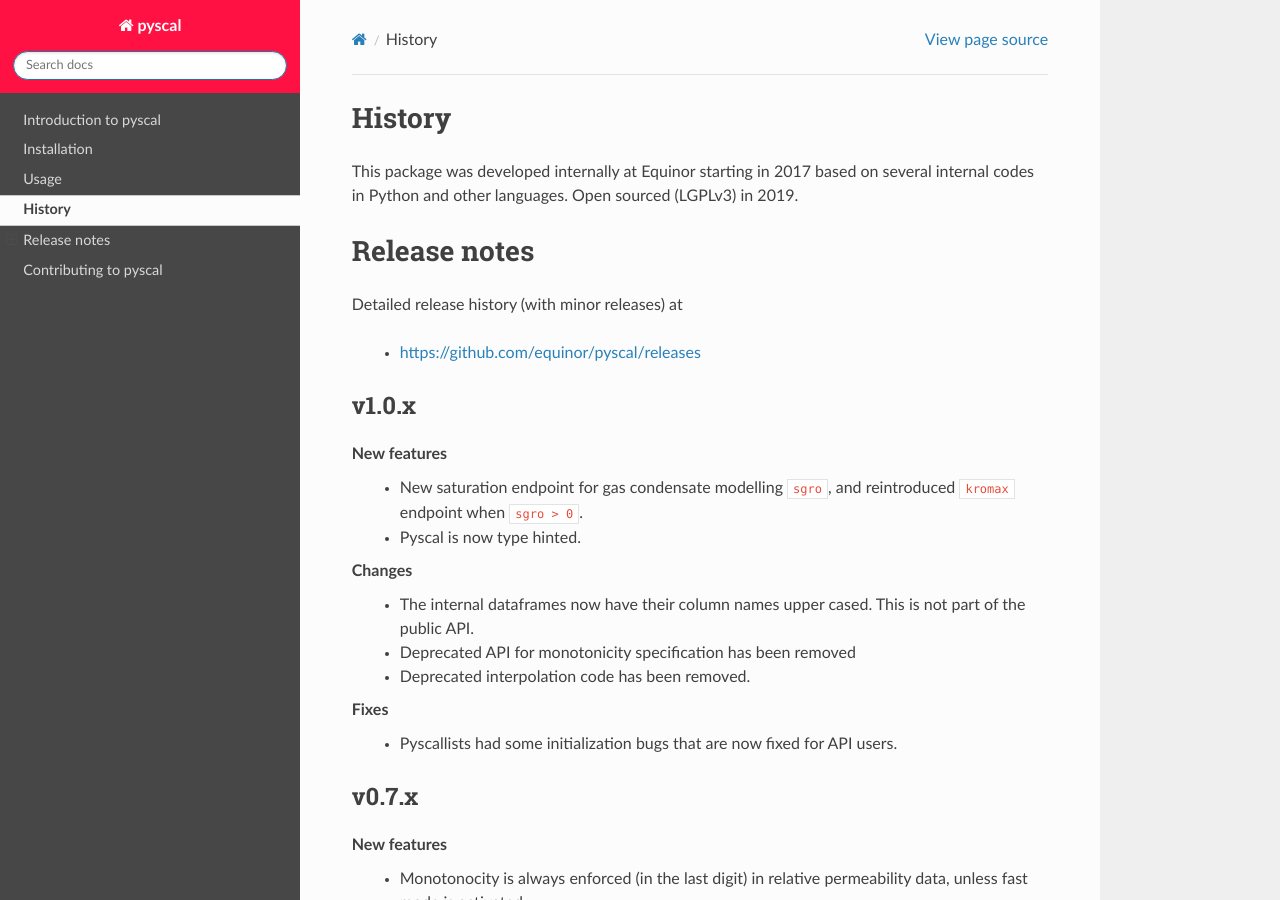
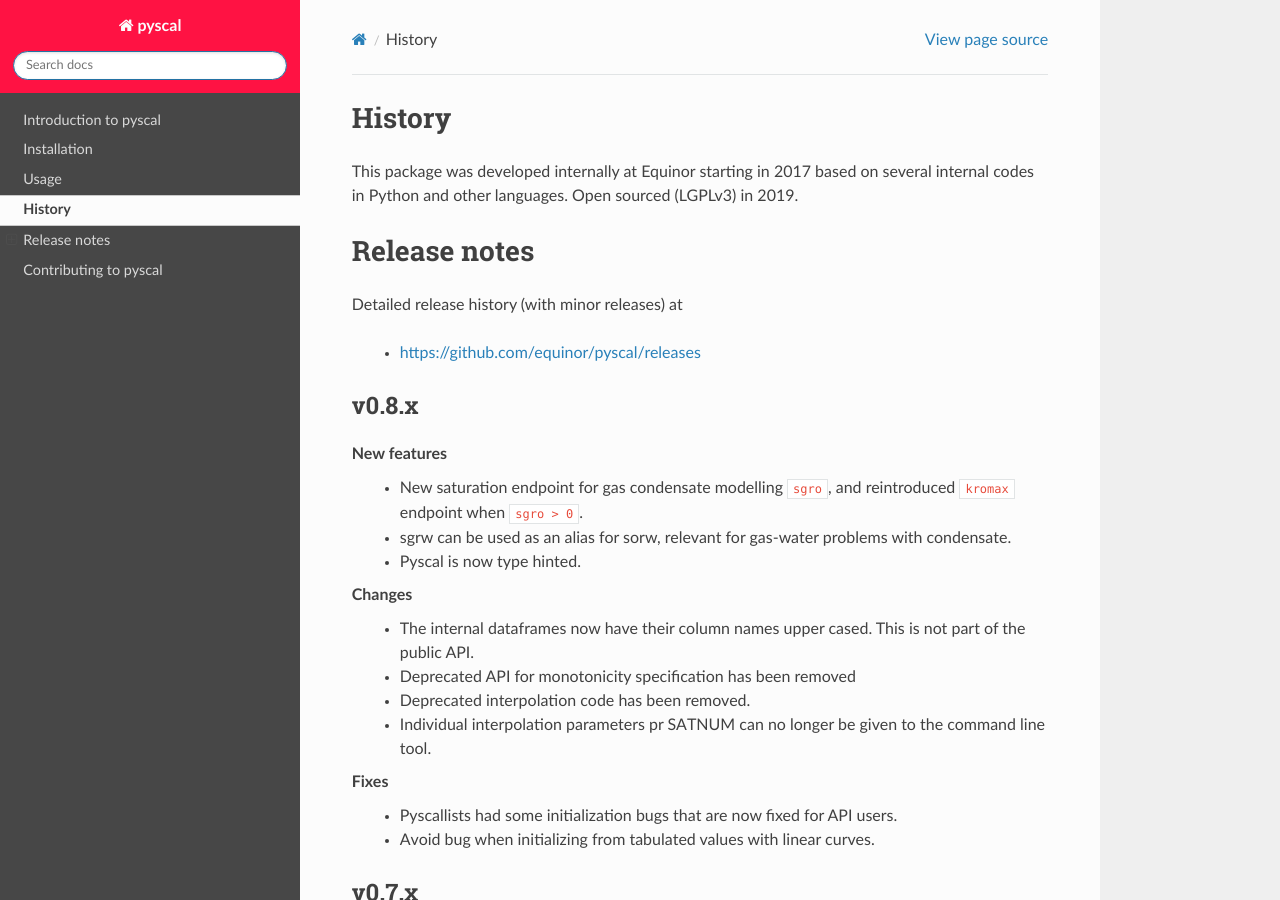
Before and after one commit to equinor/pyscal, a Sphinx documentation site: the page built from docs/history.rst, in a window 1280 px wide and 900 px high. Built offline with Sphinx 7.4.7 and the Read the Docs theme 2.0.0, drawn with Linux system fonts in a browser that asks for light colours; pages that are not in the unit, such as notebooks, are missing from menus; the version number could not be read and is left out.

Commit message:
Write release notes for 0.8.x

```diff
--- a/docs/history.rst
+++ b/docs/history.rst
@@ -20,11 +20,13 @@
 
   * https://github.com/equinor/pyscal/releases
 
-v1.0.x
+v0.8.x
 ------
 **New features**
   - New saturation endpoint for gas condensate modelling ``sgro``, and
     reintroduced ``kromax`` endpoint when ``sgro > 0``.
+  - sgrw can be used as an alias for sorw, relevant for gas-water problems
+    with condensate.
   - Pyscal is now type hinted.
 
 **Changes**
@@ -32,10 +34,12 @@
     is not part of the public API.
   - Deprecated API for monotonicity specification has been removed
   - Deprecated interpolation code has been removed.
+  - Individual interpolation parameters pr SATNUM can no longer be given to
+    the command line tool.
 
 **Fixes**
   - Pyscallists had some initialization bugs that are now fixed for API users.
-
+  - Avoid bug when initializing from tabulated values with linear curves.
 
 v0.7.x
 ------
```
